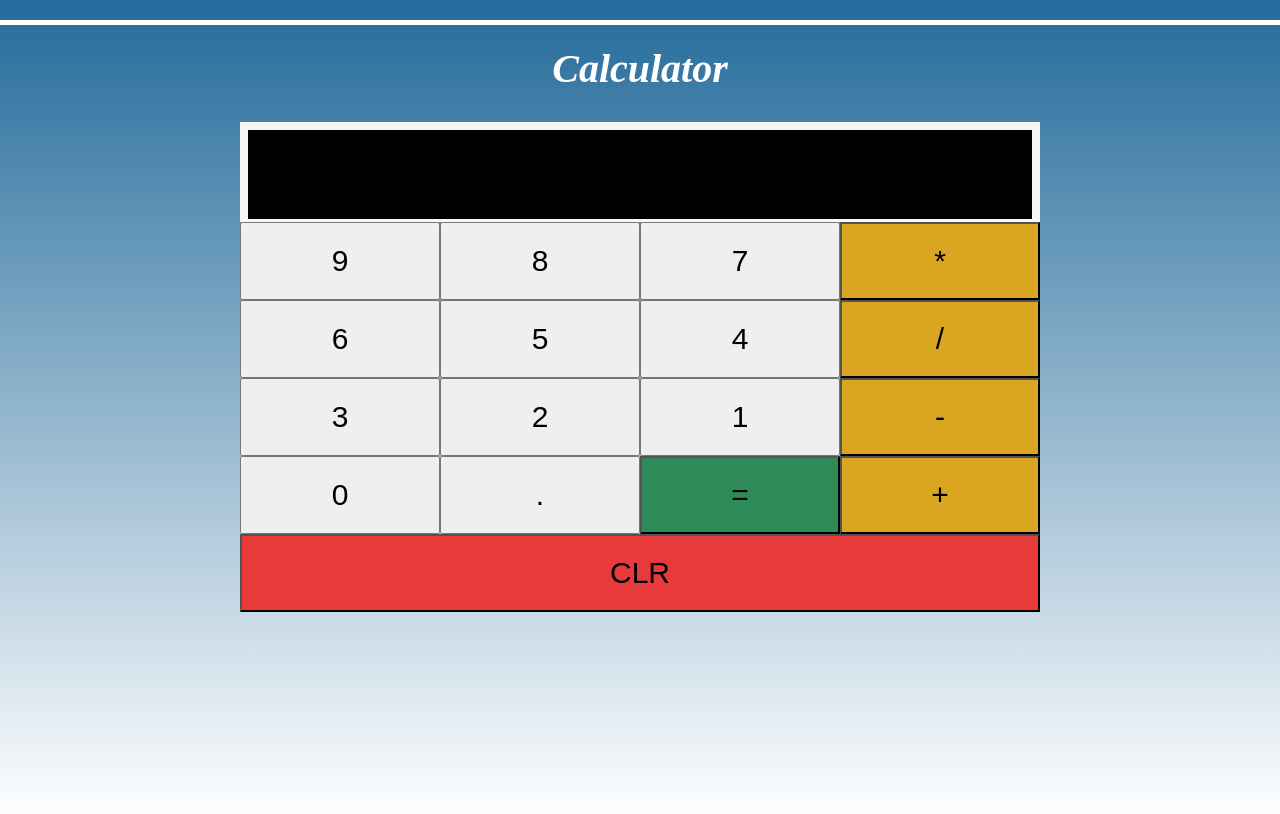
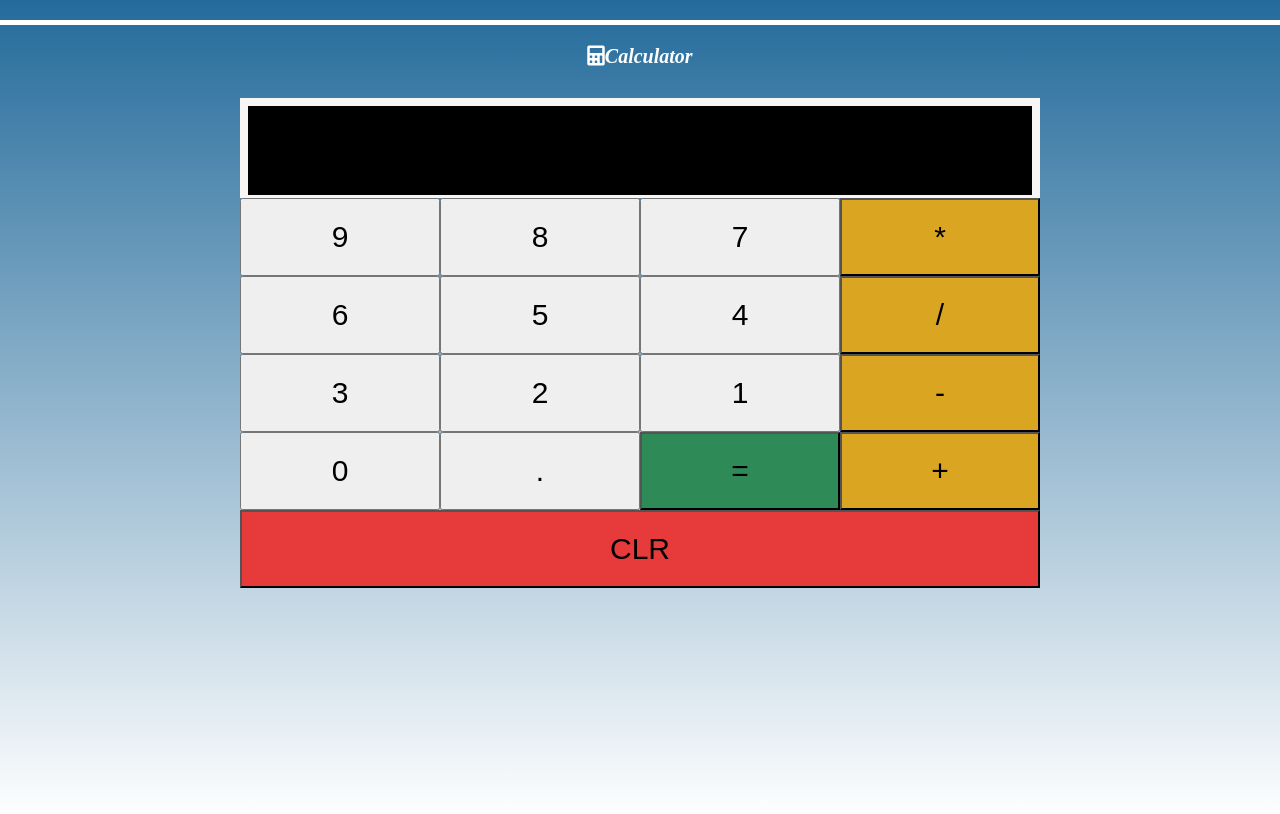
Before and after one commit to Arunbharathi03/calculator, a plain HTML site: page index.html in a window 1280 px wide. Drawn offline with Linux system fonts and the light colour scheme.

Commit message:
added title icon

```diff
--- a/index.html
+++ b/index.html
@@ -10,7 +10,9 @@
     </head>
     <body>
         <header class="title">
-            <h1>Calculator</h1>
+            <div class="head">
+                <i class="fas fa-calculator "></i><span>Calculator</span>
+            </div>
         </header>
         <main class="calculator">
             <section class ="display">
```
